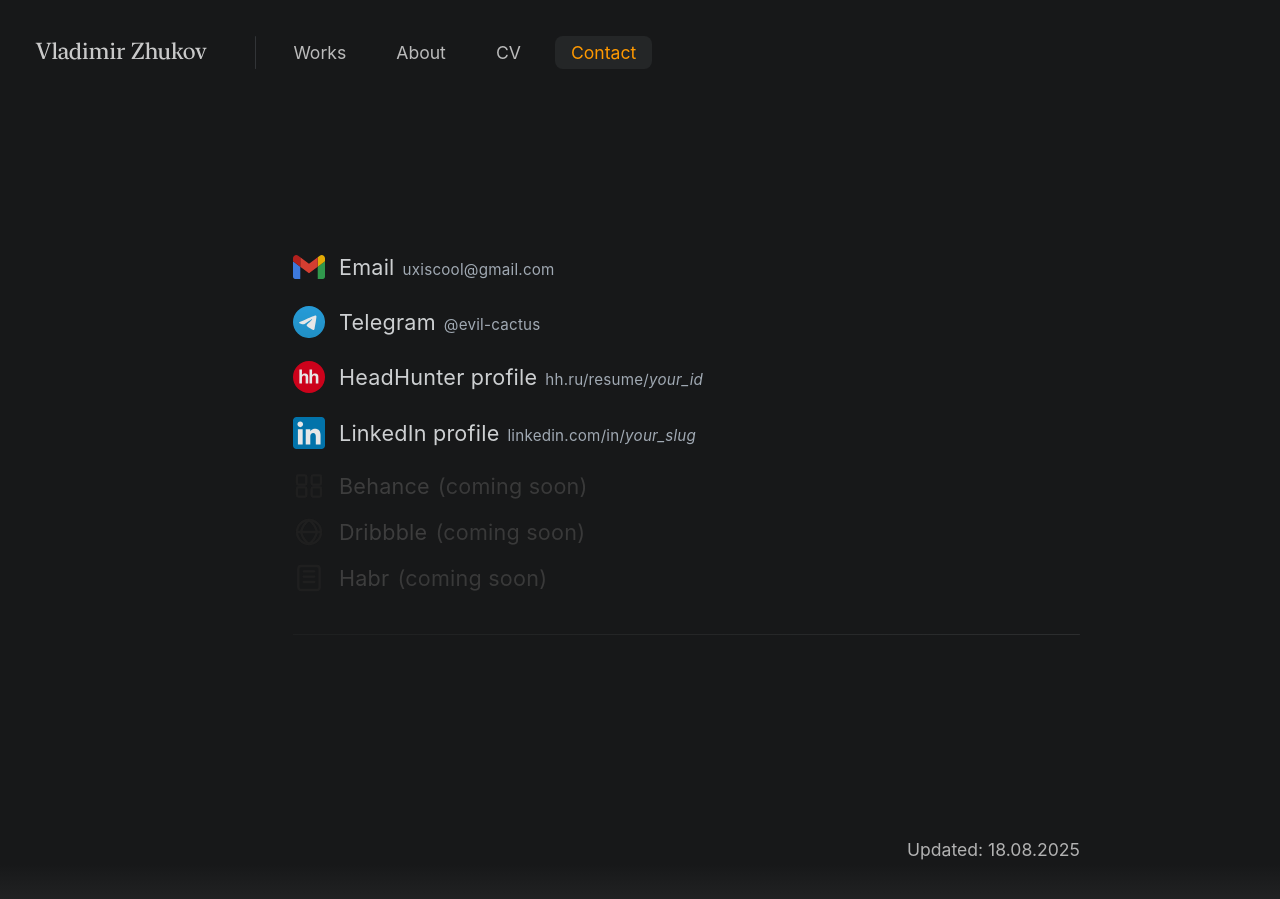
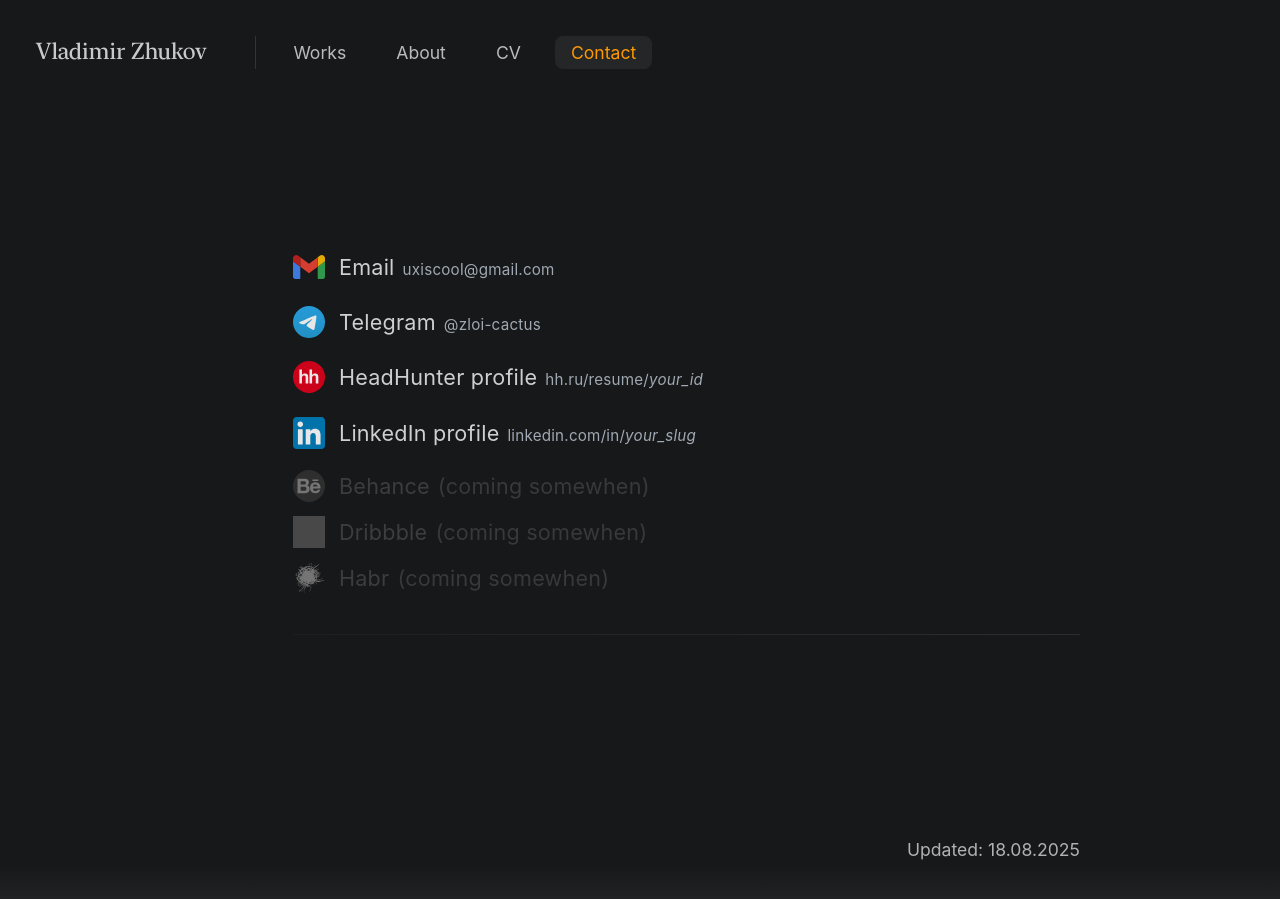
Before and after one commit to uxiscool/experience, a Jekyll site: the page built from contact.md, in a window 1280 px wide. Built offline with Jekyll 4.4.1, drawn with Linux system fonts in a browser that asks for light colours; grey boxes are pictures that could not be loaded.

Commit message:
Add files via upload

```diff
--- a/contact.md
+++ b/contact.md
@@ -25,13 +25,13 @@ body_class: page-contact
 
         <!-- 2) Telegram -->
         <li class="contact-item">
-          <a class="contact-block" href="https://t.me/evil-cactus" target="_blank" rel="noopener" aria-label="Telegram: @evil-cactus">
+          <a class="contact-block" href="https://t.me/zloi-cactus" target="_blank" rel="noopener" aria-label="Telegram: @zloi-cactus">
             <span class="ci" aria-hidden="true">
               <img src="{{ site.baseurl }}/ui/apps_logo/contacts_telegram.svg" alt="">
             </span>
             <div class="contact-line">
               <span class="contact-title">Telegram</span>
-              <span class="contact-hint">@evil-cactus</span>
+              <span class="contact-hint">@zloi-cactus</span>
             </div>
           </a>
         </li>
@@ -65,45 +65,33 @@ body_class: page-contact
         <!-- 5) Behance (coming soon) -->
         <li class="contact-item disabled-text" aria-disabled="true">
           <span class="ci" aria-hidden="true">
-            <svg viewBox="0 0 24 24" fill="none" stroke="currentColor" stroke-width="1.7" stroke-linecap="round" stroke-linejoin="round" aria-hidden="true">
-              <rect x="3"  y="4"  width="7" height="7" rx="1"/>
-              <rect x="14" y="4"  width="7" height="7" rx="1"/>
-              <rect x="3"  y="13" width="7" height="7" rx="1"/>
-              <rect x="14" y="13" width="7" height="7" rx="1"/>
-            </svg>
+            <img src="{{ site.baseurl }}/ui/apps_logo/contacts_behance.svg" alt="">
           </span>
           <div class="contact-line">
             <span class="contact-title">Behance</span>
-            <span class="soon-tag">(coming soon)</span>
+            <span class="soon-tag">(coming somewhen)</span>
           </div>
         </li>
 
         <!-- 6) Dribbble (coming soon) -->
         <li class="contact-item disabled-text" aria-disabled="true">
           <span class="ci" aria-hidden="true">
-            <svg viewBox="0 0 24 24" fill="none" stroke="currentColor" stroke-width="1.7" stroke-linecap="round" stroke-linejoin="round" aria-hidden="true">
-              <circle cx="12" cy="12" r="9"/>
-              <path d="M3 12h18"/>
-              <path d="M12 3c3 2 5 5 6 9-1 4-3 7-6 9-3-2-5-5-6-9 1-4 3-7 6-9z"/>
-            </svg>
+            <img src="{{ site.baseurl }}/ui/apps_logo/contacts_dribbble.svg" alt="">
           </span>
           <div class="contact-line">
             <span class="contact-title">Dribbble</span>
-            <span class="soon-tag">(coming soon)</span>
+            <span class="soon-tag">(coming somewhen)</span>
           </div>
         </li>
 
         <!-- 7) Habr (coming soon) -->
         <li class="contact-item disabled-text" aria-disabled="true">
           <span class="ci" aria-hidden="true">
-            <svg viewBox="0 0 24 24" fill="none" stroke="currentColor" stroke-width="1.7" stroke-linecap="round" stroke-linejoin="round" aria-hidden="true">
-              <rect x="4" y="3" width="16" height="18" rx="2"/>
-              <path d="M8 7h8M8 11h8M8 15h8"/>
-            </svg>
+            <img src="{{ site.baseurl }}/ui/apps_logo/contacts_habr.svg" alt="">
           </span>
           <div class="contact-line">
             <span class="contact-title">Habr</span>
-            <span class="soon-tag">(coming soon)</span>
+            <span class="soon-tag">(coming somewhen)</span>
           </div>
         </li>
       </ul>
```
